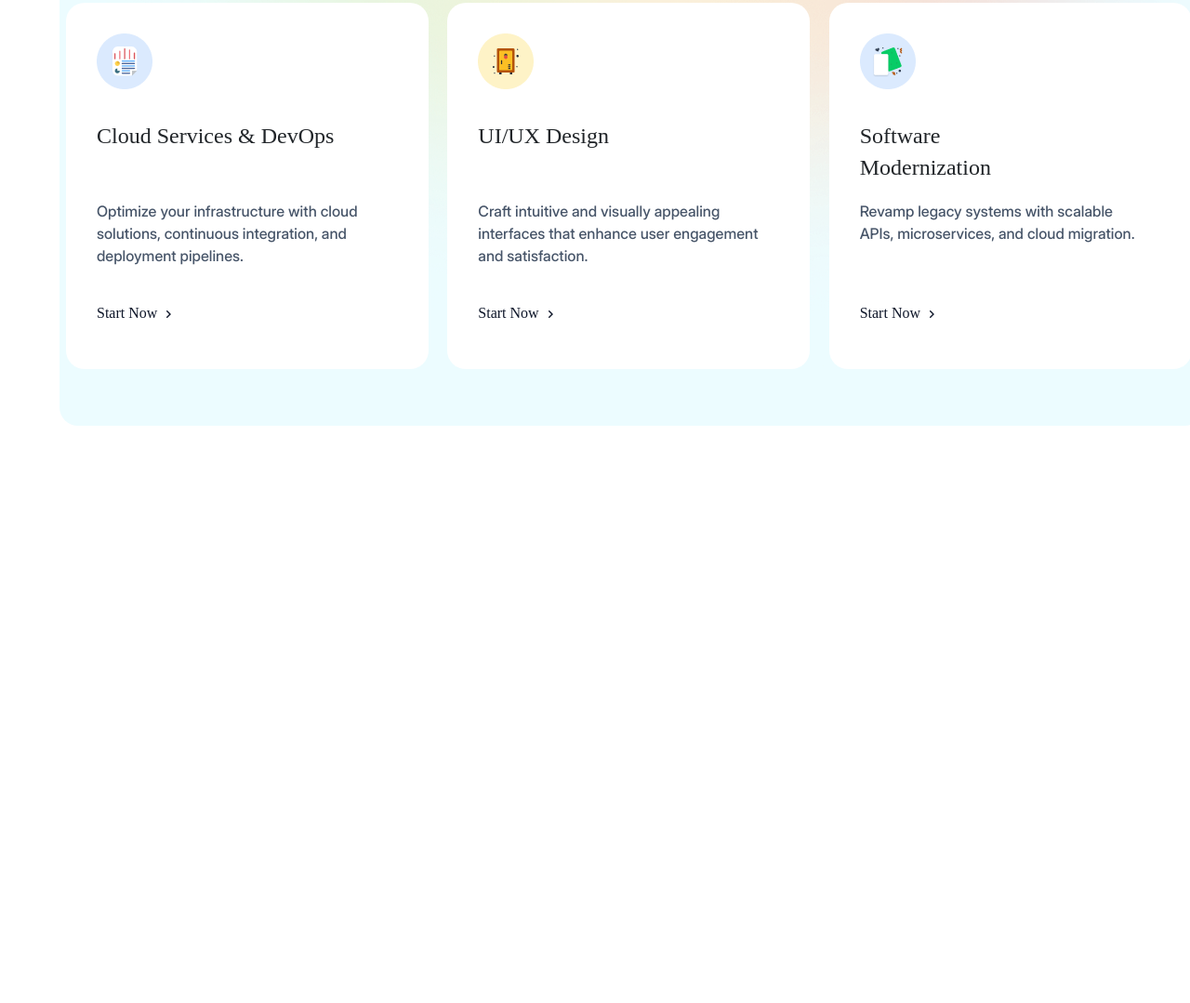
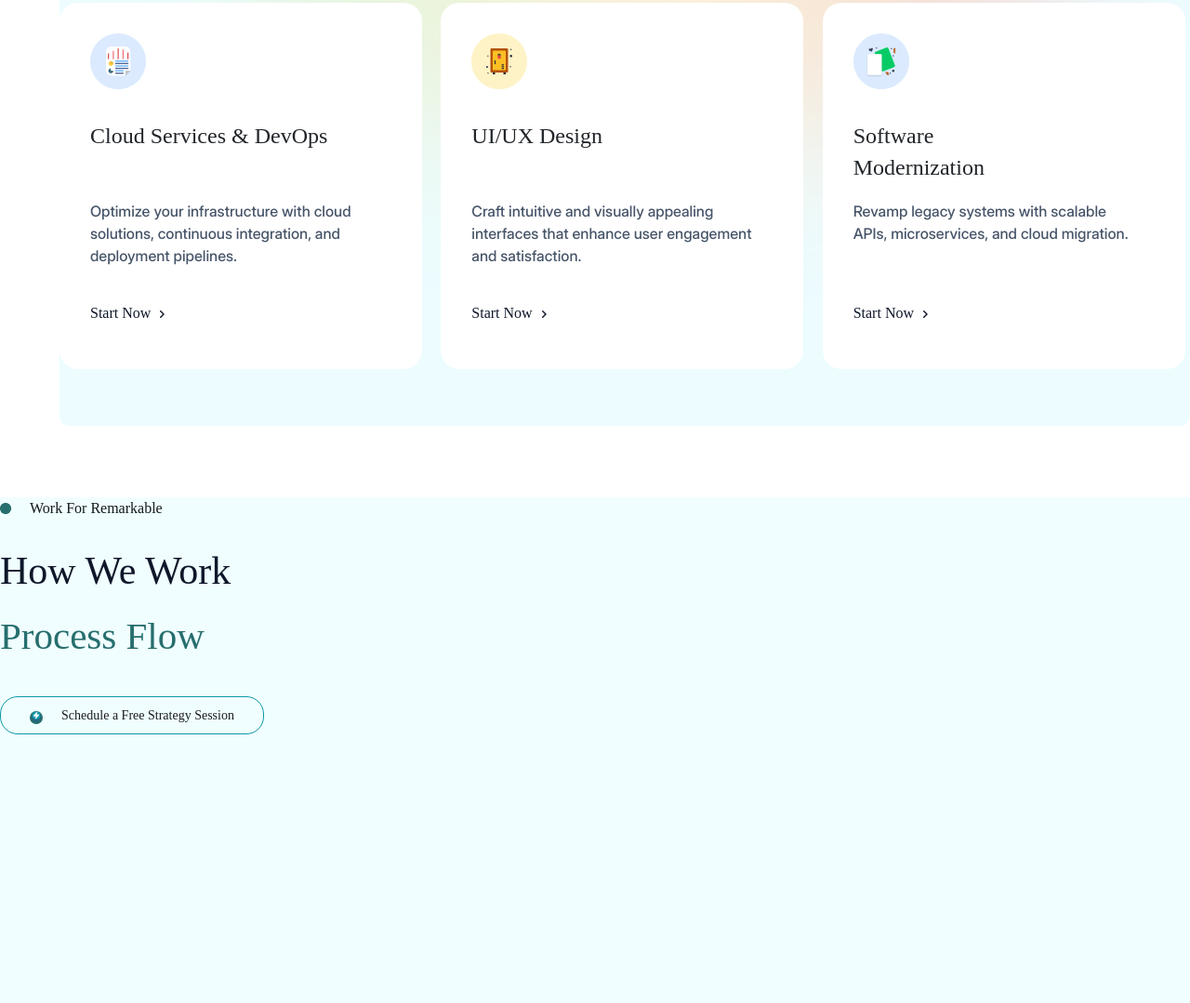
Before and after one commit to BelemD/Arch-Tech, a website: page index.html in a window 1280 px wide. Shown: the part 2843-3922 px from the top of the page at 93% size. Before the commit the page ends 3301 px from the top, so only its background shows below. Drawn offline with nearby package versions, Linux system fonts and the light colour scheme; a web font is replaced by a local one.

Commit message:
how we work

```diff
--- a/index.html
+++ b/index.html
@@ -245,5 +245,39 @@
     </div>
 
 
+    <!---------------------------- HOW WE WORK --------------------------->
+    <div class="howWeWork">
+      <div class="howWeWork-left">
+        <span class="dot"> <img src="./assets/Icons/Dot.png" alt=""> <p class="inter-regular">Work For Remarkable</p></span>
+
+        <h3 class="inter-extrabold">How We Work</h3>
+        <p class="inter-regular">Process Flow</p>
+
+        <span class="bolt"><img src="./assets/Icons/bolt.png"  alt=""> <p class="inter-extrabold">Schedule a Free Strategy Session</p></span>
+      </div>
+
+
+      <div class="howWeWork-right">
+        <div>
+          <h4></h4>
+          <p></p>
+        </div>
+
+        <div>
+          <h4></h4>
+          <p></p>
+        </div>
+
+        <div>
+          <h4></h4>
+          <p></p>
+        </div>
+
+        <div>
+          <h4></h4>
+          <p></p>
+        </div>
+      </div>
+    </div>
   </body>
 </html>
--- a/style.css
+++ b/style.css
@@ -329,7 +329,7 @@ body {
 
 .ourServices{
   height: 1205px;
-  width: 1230px;
+  /* width: 1230px; */
   background: #ECFCFF;
   display: flex;
   flex-direction: column;
@@ -337,7 +337,8 @@ body {
   align-items: center;
   align-content: center;
   margin-inline-start: 5%;
-  border-radius: 20px;
+  border-radius: 10px;
+  margin-block-end: 6%;
 
 
   .services{
@@ -432,3 +433,83 @@ body {
     }
   }
 }
+
+/* ---------------------HOW WE WORK---------------------- */
+
+.howWeWork{
+  /* width: 1440px; */
+  height: 544px;
+  background: #F0FEFF;
+
+
+  .howWeWork-left{
+    display: flex;
+    flex-direction: column;
+    width: 284px;
+    height: 227px;
+
+    .dot{
+      display: flex;
+      flex-direction: row;
+      /* align-items: center; */
+      justify-content: left;
+      /* align-items: center; */
+
+      img{
+        background: #276E6E;
+        width: 12px;
+        height: 12px;
+        border-radius: 99999px;
+        /* align-self: center; */
+        margin-block-start:6px;
+        margin-inline-end: 20px;
+
+      }
+
+      p{
+        font-size: 16px;
+        color: #131A1B;
+        margin-block-end: 24px;
+        text-align: center;
+        align-self: center;
+      }
+    }
+    h3{
+      font-size: 42px;
+      line-height: 63px;
+      color: #0F172A;
+    }
+    p{
+      font-size: 41px;
+      color: #276E6E;
+      margin-block-end: 34px;
+    }
+
+    .bolt{
+      display: flex;
+      flex-direction: row;
+      justify-content: center;
+      border: 1px solid #0C98A6;
+      border-radius: 19px;
+      height: 41px;
+      text-align: center;
+      align-content: center;
+      padding-block-start:3%;
+
+      img{
+        width: 14px;
+        height: 14px;
+        background: #276E6E;
+        border-radius: 99999px;
+        margin-block-start:6px;
+        margin-inline-end: 20px;
+      }
+
+      p{
+        font-size: 14px;
+        color: #1A1C1F;
+
+      }
+    }
+  }
+}
```
Also changed, not shown: assets/Icons/Dot.png (added), assets/Icons/bolt.png (added).
